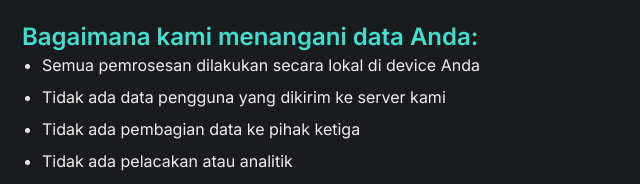
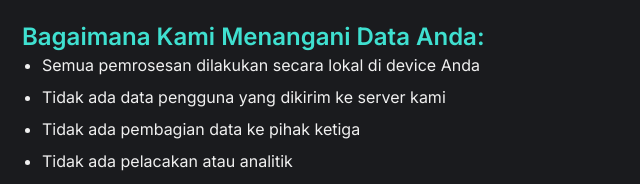
Before and after one commit to strimapp/strim, a plain HTML site: page privacy.html in a window 1280 px wide. Shown: the part 788-972 px from the top of the page, 250-890 px from the left. Drawn offline with nearby package versions, Linux system fonts and the light colour scheme.

Commit message:
Update privacy.html

```diff
--- a/privacy.html
+++ b/privacy.html
@@ -130,7 +130,7 @@
                 <li>Penggunaan media dan file (video, thumbnail, judul, deskripsi)</li>
             </ul>
 
-            <h2 class="text-2xl font-semibold mt-6">Bagaimana kami menangani data Anda:</h2>
+            <h2 class="text-2xl font-semibold mt-6">Bagaimana Kami Menangani Data Anda:</h2>
             <ul class="list-disc ml-5 mb-6">
                 <li>Semua pemrosesan dilakukan secara lokal di device Anda</li>
                 <li>Tidak ada data pengguna yang dikirim ke server kami</li>
```
